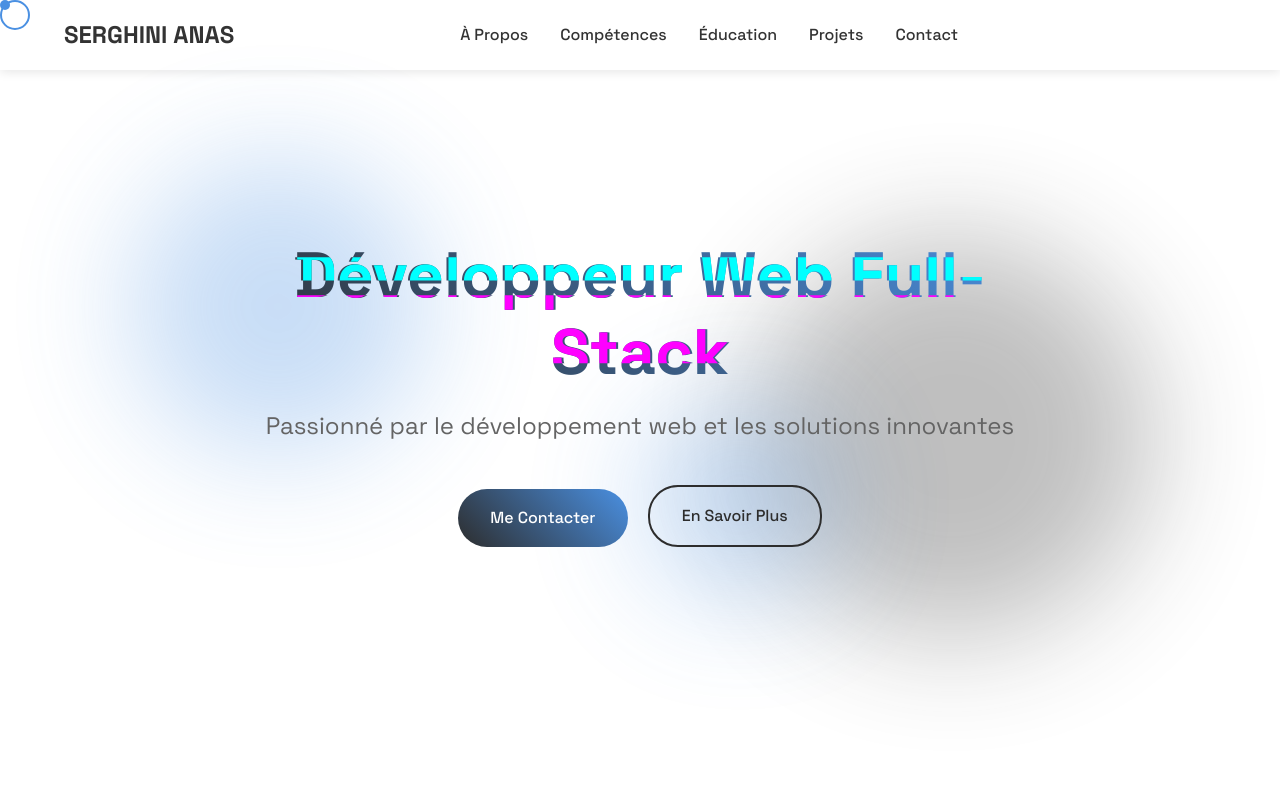
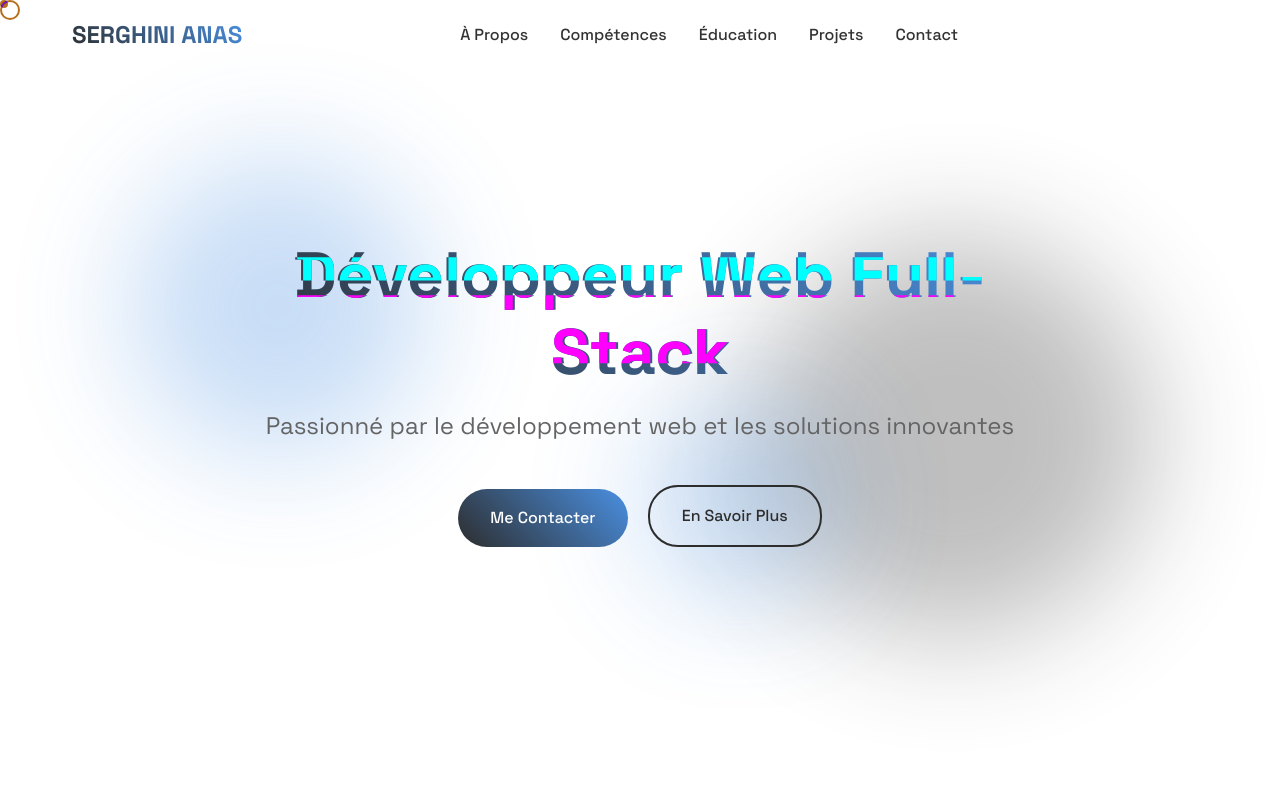
Before and after one commit to anastania/anas_serghini_portfolio, a plain HTML site: page index.html in a window 1280 px wide. Shown: the top 800 px of the page. Drawn offline with nearby package versions, Linux system fonts and the light colour scheme.

Commit message:
Fix cursor styles and restore original navbar design

```diff
--- a/portfolio.css
+++ b/portfolio.css
@@ -50,31 +50,34 @@ body {
     transition: background-color var(--transition-speed), color var(--transition-speed);
 }
 
-/* Custom Cursor */
+/* Cursor Styles */
 .cursor {
-    width: 10px;
-    height: 10px;
+    width: 20px;
+    height: 20px;
+    border: 2px solid var(--accent-color);
+    border-radius: 50%;
+    position: fixed;
+    pointer-events: none;
+    z-index: 9999;
+    mix-blend-mode: difference;
+    transition: transform 0.2s ease;
+}
+
+.cursor-follower {
+    width: 8px;
+    height: 8px;
     background: var(--accent-color);
     border-radius: 50%;
     position: fixed;
     pointer-events: none;
     z-index: 9999;
-    transition: transform 0.2s ease;
-}
-
-.cursor-follower {
-    width: 30px;
-    height: 30px;
-    border: 2px solid var(--accent-color);
-    border-radius: 50%;
-    position: fixed;
-    pointer-events: none;
-    z-index: 9998;
-    transition: transform 0.3s ease;
+    mix-blend-mode: difference;
+    transition: transform 0.15s ease;
 }
 
 .cursor-hover {
     transform: scale(1.5);
+    background: var(--accent-color);
 }
 
 /* Header & Navigation */
@@ -83,35 +86,42 @@ body {
     top: 0;
     left: 0;
     right: 0;
-    background: var(--bg-color);
-    box-shadow: 0 2px 10px rgba(0, 0, 0, 0.1);
     z-index: 1000;
+    padding: 1rem 0;
+    transition: all 0.3s ease;
 }
 
 .header.scrolled {
-    backdrop-filter: blur(10px);
-    background: rgba(var(--bg-color-rgb), 0.8);
+    background: rgba(23, 23, 23, 0.4);
+    backdrop-filter: blur(20px);
+    -webkit-backdrop-filter: blur(20px);
+    padding: 0.8rem 0;
+    box-shadow: 0 4px 30px rgba(0, 0, 0, 0.1);
+    border-bottom: 1px solid rgba(255, 255, 255, 0.1);
 }
 
 .nav {
+    max-width: var(--max-width);
+    margin: 0 auto;
+    padding: 0 2rem;
     display: flex;
     justify-content: space-between;
     align-items: center;
-    padding: 1rem 4rem;
     position: relative;
-    z-index: 1000;
 }
 
 .nav-brand {
     font-size: 1.5rem;
     font-weight: 700;
-    color: var(--text-color);
+    background: var(--gradient-1);
+    -webkit-background-clip: text;
+    -webkit-text-fill-color: transparent;
+    position: relative;
 }
 
 .nav-links {
     display: flex;
     gap: 2rem;
-    align-items: center;
     list-style: none;
     margin: 0;
     padding: 0;
@@ -121,11 +131,23 @@ body {
     color: var(--text-color);
     text-decoration: none;
     font-weight: 500;
-    transition: color 0.3s ease;
+    position: relative;
+    padding: 0.5rem 0;
 }
 
-.nav-link:hover {
-    color: var(--accent-color);
+.nav-link::after {
+    content: '';
+    position: absolute;
+    bottom: 0;
+    left: 0;
+    width: 0;
+    height: 2px;
+    background: var(--gradient-1);
+    transition: width 0.3s ease;
+}
+
+.nav-link:hover::after {
+    width: 100%;
 }
 
 /* Burger Menu Styles */
@@ -143,7 +165,7 @@ body {
 .burger-line {
     width: 100%;
     height: 2px;
-    background-color: var(--text-color);
+    background: var(--text-color);
     transition: all 0.3s ease;
 }
 
@@ -938,6 +960,8 @@ body {
 
     .burger-menu {
         display: flex;
+        position: relative;
+        z-index: 1001;
     }
 
     .nav-links {
@@ -947,11 +971,12 @@ body {
         width: 80%;
         max-width: 300px;
         height: 100vh;
-        background: var(--card-bg);
+        background: rgba(23, 23, 23, 0.95);
+        backdrop-filter: blur(10px);
         flex-direction: column;
         padding: 80px 2rem 2rem;
         transition: right 0.3s ease;
-        z-index: 999;
+        z-index: 1000;
         box-shadow: -5px 0 15px rgba(0, 0, 0, 0.1);
     }
 
@@ -969,6 +994,7 @@ body {
         font-size: 1.2rem;
         display: block;
         padding: 0.5rem 0;
+        color: #fff;
     }
 
     .burger-menu.active .burger-line:nth-child(1) {
@@ -995,7 +1021,7 @@ body {
         opacity: 0;
         visibility: hidden;
         transition: all 0.3s ease;
-        z-index: 998;
+        z-index: 999;
     }
 
     .nav.menu-open::before {
@@ -1004,7 +1030,7 @@ body {
     }
 
     .theme-switch {
-        position: fixed;
+        position: absolute;
         top: 20px;
         right: 70px;
     }
--- a/script.js
+++ b/script.js
@@ -1,5 +1,31 @@
 // Burger Menu Functionality
 document.addEventListener('DOMContentLoaded', () => {
+    // Custom cursor
+    const cursor = document.querySelector('.cursor');
+    const cursorFollower = document.querySelector('.cursor-follower');
+
+    document.addEventListener('mousemove', (e) => {
+        cursor.style.left = e.clientX + 'px';
+        cursor.style.top = e.clientY + 'px';
+        cursorFollower.style.left = e.clientX + 'px';
+        cursorFollower.style.top = e.clientY + 'px';
+    });
+
+    // Add hover effect to interactive elements
+    const interactiveElements = document.querySelectorAll('a, button, .skill-card, .project-card, .contact-card, .burger-menu');
+    interactiveElements.forEach(el => {
+        el.addEventListener('mouseenter', () => {
+            cursor.classList.add('cursor-hover');
+            cursorFollower.classList.add('cursor-hover');
+        });
+
+        el.addEventListener('mouseleave', () => {
+            cursor.classList.remove('cursor-hover');
+            cursorFollower.classList.remove('cursor-hover');
+        });
+    });
+
+    // Burger Menu Functionality
     const burgerMenu = document.querySelector('.burger-menu');
     const nav = document.querySelector('.nav');
     const navLinks = document.querySelector('.nav-links');
@@ -30,6 +56,16 @@ document.addEventListener('DOMContentLoaded', () => {
         });
     });
 
+    // Navigation background on scroll
+    const header = document.querySelector('.header');
+    window.addEventListener('scroll', () => {
+        if (window.scrollY > 50) {
+            header.classList.add('scrolled');
+        } else {
+            header.classList.remove('scrolled');
+        }
+    });
+
     // Theme Switch Functionality
     const themeToggle = document.getElementById('theme-toggle');
 
@@ -47,4 +83,14 @@ document.addEventListener('DOMContentLoaded', () => {
         document.body.classList.add('dark-theme');
         themeToggle.checked = true;
     }
+
+    // Smooth scroll for navigation links
+    document.querySelectorAll('a[href^="#"]').forEach(anchor => {
+        anchor.addEventListener('click', function (e) {
+            e.preventDefault();
+            document.querySelector(this.getAttribute('href')).scrollIntoView({
+                behavior: 'smooth'
+            });
+        });
+    });
 });
```
